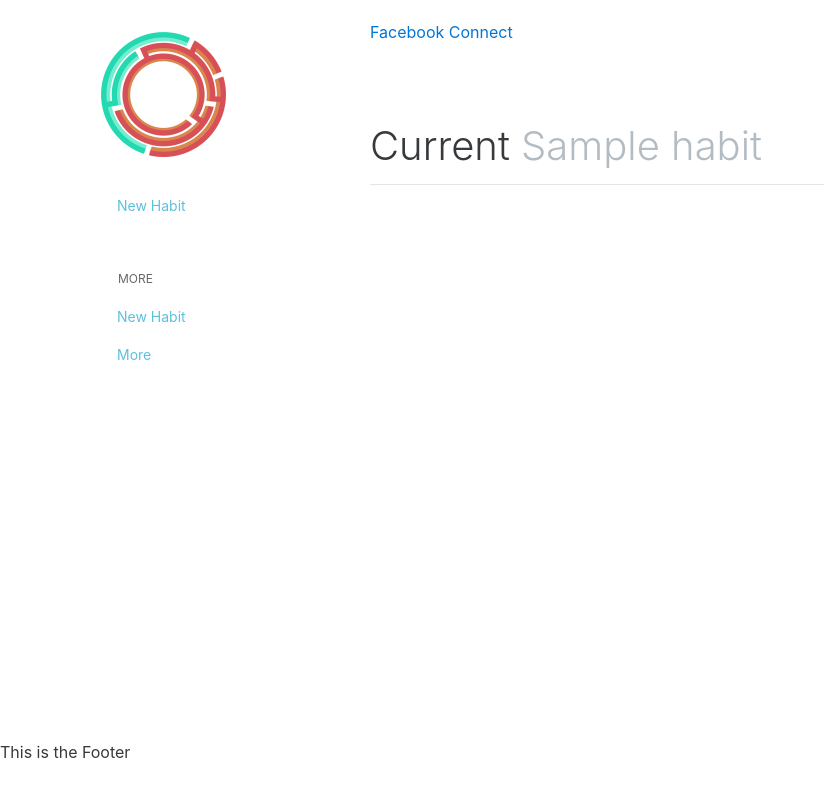
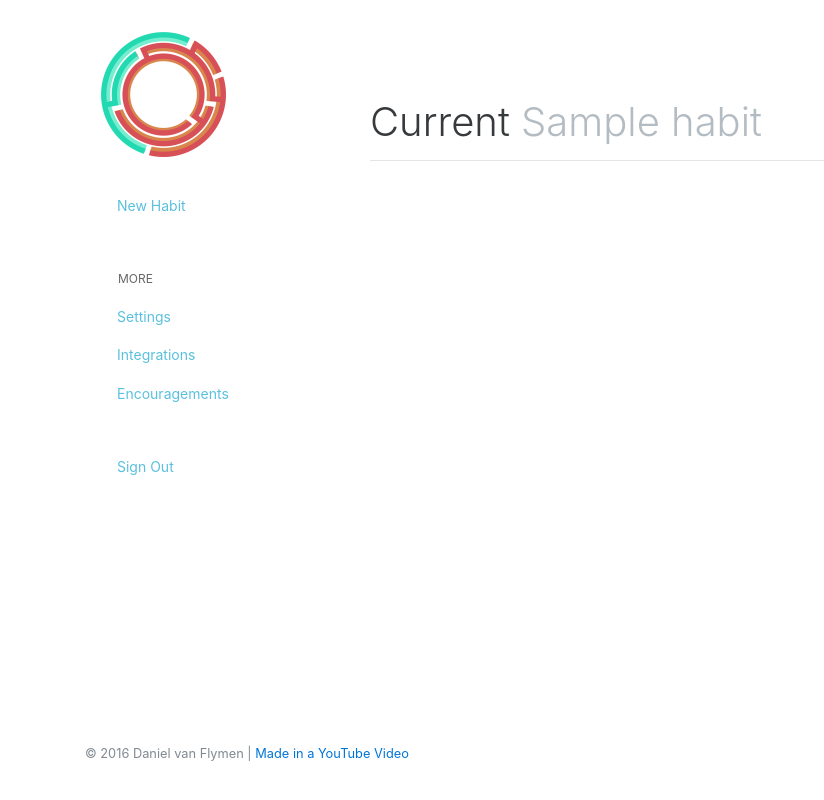
Before and after one commit to dvf/twenty-one, a Django app: page /habit/ in a window 1280 px wide. Shown: the whole page, without its empty margins (0-824 px from the left). Run offline with Django 3.2, Linux system fonts and the light colour scheme; a user stored in the database is signed in; tables that the repository leaves empty hold one stand-in row (values such as "Sample post"); data that the repository does not hold is empty; some libraries are stand-ins or nearby versions.

Commit message:
Style changes

```diff
--- a/static/css/base.css
+++ b/static/css/base.css
@@ -50,9 +50,10 @@
     margin-bottom: 5px;
 }
 
-.nav li a {
+.nav li a, .nav li button {
     padding: 7px 15px 7px 15px;
 }
+
 
 
 .day-card {
@@ -83,7 +84,7 @@
 .weekday {
     text-transform: uppercase;
     color: #b4bcc3;
-    font-size: 80%;
+    font-size: 65%;
     font-weight: 100;
     letter-spacing: 0.1rem;
 }
--- a/templates/base.html
+++ b/templates/base.html
@@ -1,6 +1,7 @@
 {% load staticfiles %}
 {% load shared_elements %}
 {% load socialaccount %}
+{% providers_media_js %}
 
 
 <!DOCTYPE html>
@@ -49,32 +50,39 @@
                                 </div>
                             </div>
                             <div class="collapse navbar-toggleable-md" id="navbarResponsive">
-
+                                {% if request.user.is_authenticated %}
                                     <ul class="nav nav-stacked">
                                         {% nav_link 'New Habit' 'habit:create' 'outline' %}
                                     </ul>
                                     <ul class="nav nav-stacked">
                                         <li class="navbar-subheader">More</li>
-                                {% nav_link 'New Habit' 'habit:create' 'outline' %}
-                                {% nav_link 'More' '' 'outline' %}
+                                        {% nav_link 'Settings' '' 'outline' %}
+                                        {% nav_link 'Integrations' '' 'outline' %}
+                                        {% nav_link 'Encouragements' '' 'outline' %}
                                     </ul>
+                                    <ul class="nav nav-stacked">
+                                        <form method="post" action="{% url 'account_logout' %}">
+                                            {% csrf_token %}
+                                            {% if redirect_field_value %}
+                                                <input type="hidden" name="{{ redirect_field_name }}" value="{{ redirect_field_value }}"/>
+                                            {% endif %}
+                                            <li class="nav-item"><button class="btn btn-sm btn-block text-sm-left btn-outline-info" type="submit">Sign Out</button></li>
+                                        </form>
+                                    </ul>
+                                {% endif %}
                             </div>
                         </div>
                     </nav>
                     <!-- /navbar -->
 
             </div>
-
-
+            <!-- content -->
             <div class="col-md-9">
-                {% providers_media_js %}
-                <a href="{% provider_login_url "facebook" method="js_sdk" %}">Facebook Connect</a>
-
                 {% block content %}
                 {% endblock %}
             </div>
+            <!-- /content -->
         </div>
-
     </div>
     <!-- /container -->
 
@@ -102,8 +110,10 @@
     <!-- /toastr-notifications -->
 
 
-    <footer>
-        This is the Footer
+    <footer class="footer">
+        <div class="container">
+            <p class="text-muted"><small>&copy; 2016 Daniel van Flymen | <a href="#">Made in a YouTube Video</a></small></p>
+        </div>
     </footer>
 </body>
 </html>
```
Also changed, not shown: templates/account/login.html (added, +24 -0 lines). Lines whose indentation alone changed are shown as unchanged.
